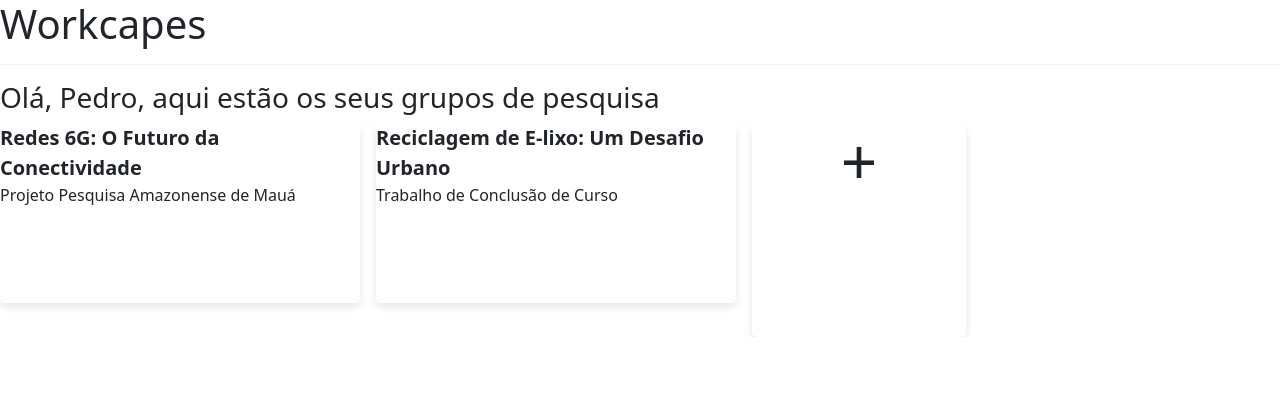
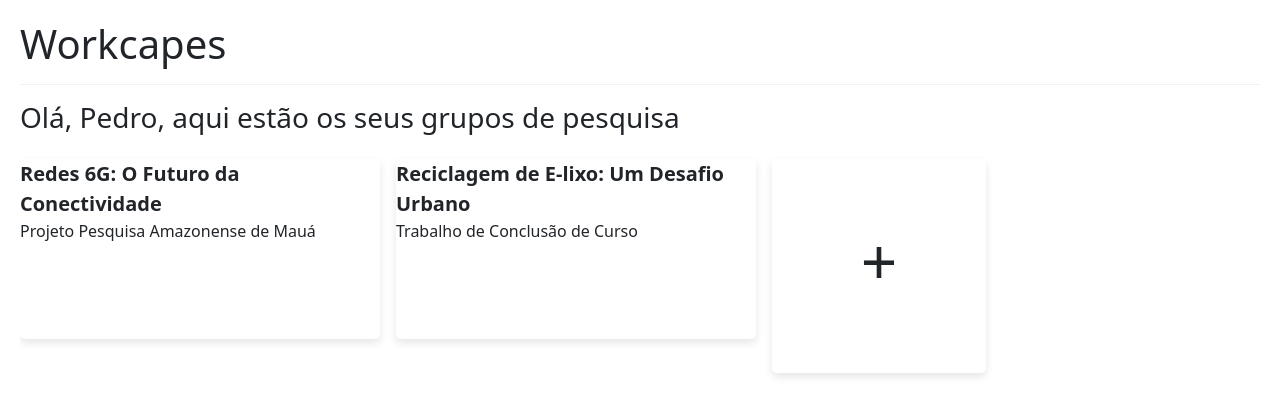
Before and after one commit to fernandesbarreto/capes-hacka, a React (Create React App) app in the folder capes/: page /workcapes in a window 1280 px wide. Shown: the top 416 px of the page. Built offline with nearby package versions, Linux system fonts and the light colour scheme; a web font is replaced by a local one.

Commit message:
CHORE: scrolling

```diff
--- a/capes/src/components/Workcapes.js
+++ b/capes/src/components/Workcapes.js
@@ -24,7 +24,7 @@ const Workcapes = () => {
     setCards([
       ...cards,
       {
-        id: cards.length,
+        id: cards.length + 1, // Ensure unique IDs
         title: `Título ${cards.length + 1}`,
         description: "Descrição do card",
       },
@@ -32,7 +32,7 @@ const Workcapes = () => {
   };
 
   return (
-    <div>
+    <div style={{ padding: "20px" }}>
       <h1>Workcapes</h1>
       <hr
         style={{
@@ -47,33 +47,38 @@ const Workcapes = () => {
         style={{
           display: "flex",
           gap: "16px",
-          overflowY: "scroll",
+          overflowX: "scroll", // Enable horizontal scrolling
+          flexWrap: "nowrap", // Prevent wrapping to the next line
+          padding: "16px 0", // Optional: Add some padding
         }}
       >
-        {cards.map((card, index) => (
+        {cards.map((card) => (
           <div
             key={card.id}
             style={{ ...styles.card, width: "360px", height: "180px" }}
           >
             <br-card style={{ borderRadius: "8px", height: "180px" }}>
               <br-card-header slot="header">
-                <div class="d-flex" style={{ justifyContent: "space-between" }}>
-                  <div class="ml-3">
+                <div
+                  className="d-flex"
+                  style={{ justifyContent: "space-between" }}
+                >
+                  <div className="ml-3">
                     <div style={styles.cardInfo}>{card.title}</div>
                     <div style={styles.cardDescription}>{card.description}</div>
                   </div>
-                  <div class="ml-auto">
+                  <div className="ml-auto">
                     <br-button circle icon="ellipsis-v"></br-button>
                   </div>
                 </div>
               </br-card-header>
 
               <br-card-footer slot="footer">
-                <div class="d-flex" style={styles.footer}>
+                <div className="d-flex" style={styles.footer}>
                   <div>
                     <br-button label="Entrar"></br-button>
                   </div>
-                  <div class="ml-auto">
+                  <div className="ml-auto">
                     <br-button circle icon="share-alt"></br-button>
                     <br-button circle icon="heart"></br-button>
                   </div>
@@ -101,6 +106,7 @@ const styles = {
     boxShadow: "0 4px 8px rgba(0, 0, 0, 0.1)",
     position: "relative",
     paddingBottom: "54px",
+    flex: "0 0 auto",
   },
   plusButton: {
     borderRadius: "5px",
@@ -108,6 +114,11 @@ const styles = {
     width: "214px",
     height: "214px",
     boxShadow: "0 4px 8px rgba(0, 0, 0, 0.1)",
+    display: "flex",
+    alignItems: "center",
+    justifyContent: "center",
+    cursor: "pointer",
+    flex: "0 0 auto",
   },
   buttonsDiv: {
     display: "flex",
```
